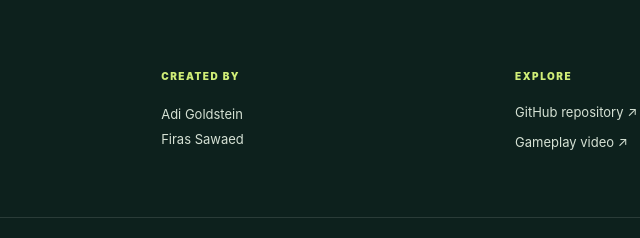
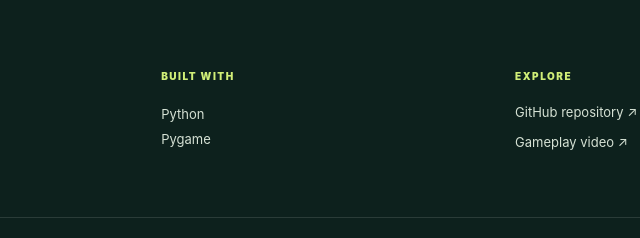
Before and after one commit to adig741/Two-Player-Snake-Game, a plain HTML site: page docs/index.html in a window 1280 px wide. Shown: the part 4015-4253 px from the top of the page, 434-1074 px from the left. Drawn offline with Linux system fonts and the light colour scheme.

Commit message:
Remove collaborator mentions from project showcase

```diff
--- a/docs/index.html
+++ b/docs/index.html
@@ -7,7 +7,7 @@
     <meta name="description" content="Snake Game: a two-player desktop game built with Python and Pygame. Explore three modes, shared-keyboard controls, and the original game artwork.">
     <meta property="og:type" content="website">
     <meta property="og:title" content="Snake Game — Two players. One arena.">
-    <meta property="og:description" content="A two-player Python and Pygame Snake game by Adi Goldstein and Firas Sawaed.">
+    <meta property="og:description" content="A two-player Python and Pygame Snake game built for a Shenkar College engineering course.">
     <meta property="og:image" content="https://adig741.github.io/snake-game/assets/game-preview.jpg">
     <title>Snake Game — Two players. One arena.</title>
     <link rel="icon" href="assets/apple.png" type="image/png">
@@ -112,6 +112,6 @@ cd game
 python main.py</code></pre><div class="terminal-bottom"><span>PYTHON 3</span><span>PYGAME</span><span>DESKTOP</span></div></div></div></section>
     </main>
 
-    <footer class="site-footer" id="about"><div class="wrap footer-grid"><div><a class="brand footer-brand" href="#top"><span class="brand-mark" aria-hidden="true"><span></span><span></span><span></span></span><span>SNAKE<span class="brand-accent">/</span>GAME</span></a><p>A Python for Engineers course project at Shenkar College of Engineering, Design and Art.</p></div><div class="footer-col"><span>CREATED BY</span><p>Adi Goldstein<br>Firas Sawaed</p></div><div class="footer-col"><span>EXPLORE</span><a href="https://github.com/adig741/snake-game" target="_blank" rel="noopener noreferrer">GitHub repository ↗</a><a href="https://www.youtube.com/watch?v=8dPCcWmFBHo" target="_blank" rel="noopener noreferrer">Gameplay video ↗</a></div></div><div class="wrap footer-bottom"><span>© 2026 SNAKE GAME</span><span>BUILT FOR TWO.</span><a href="#top">BACK TO TOP ↑</a></div></footer>
+    <footer class="site-footer" id="about"><div class="wrap footer-grid"><div><a class="brand footer-brand" href="#top"><span class="brand-mark" aria-hidden="true"><span></span><span></span><span></span></span><span>SNAKE<span class="brand-accent">/</span>GAME</span></a><p>A Python for Engineers course project at Shenkar College of Engineering, Design and Art.</p></div><div class="footer-col"><span>BUILT WITH</span><p>Python<br>Pygame</p></div><div class="footer-col"><span>EXPLORE</span><a href="https://github.com/adig741/snake-game" target="_blank" rel="noopener noreferrer">GitHub repository ↗</a><a href="https://www.youtube.com/watch?v=8dPCcWmFBHo" target="_blank" rel="noopener noreferrer">Gameplay video ↗</a></div></div><div class="wrap footer-bottom"><span>© 2026 SNAKE GAME</span><span>BUILT FOR TWO.</span><a href="#top">BACK TO TOP ↑</a></div></footer>
   </body>
 </html>
```
Also changed, not shown: 1 other file.
